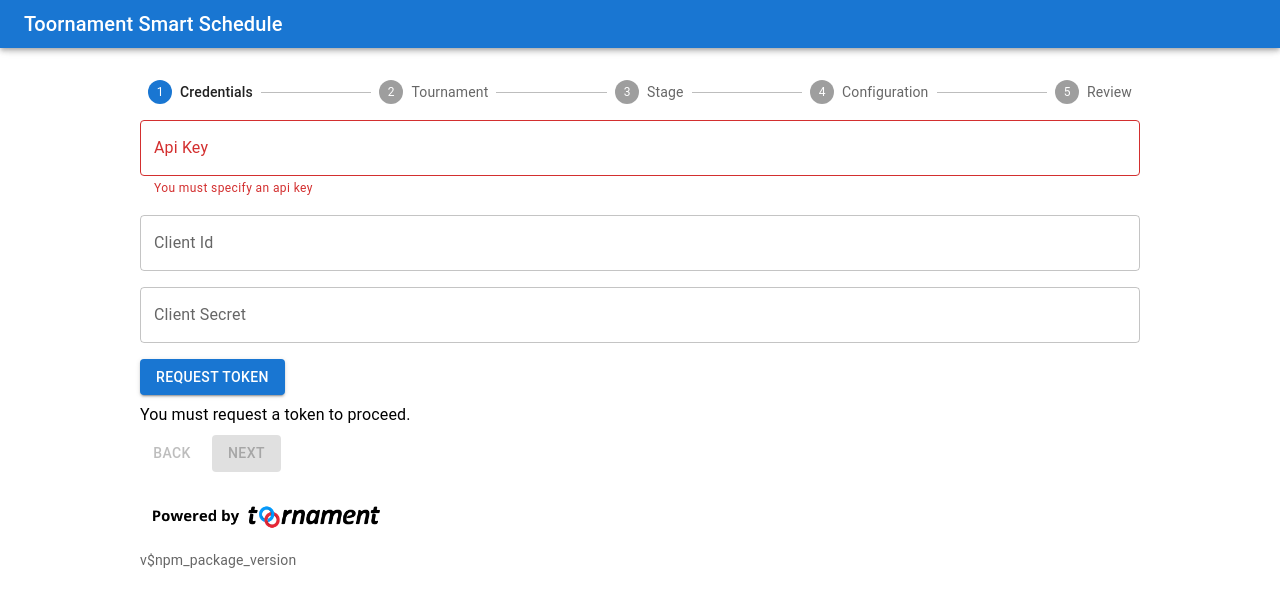
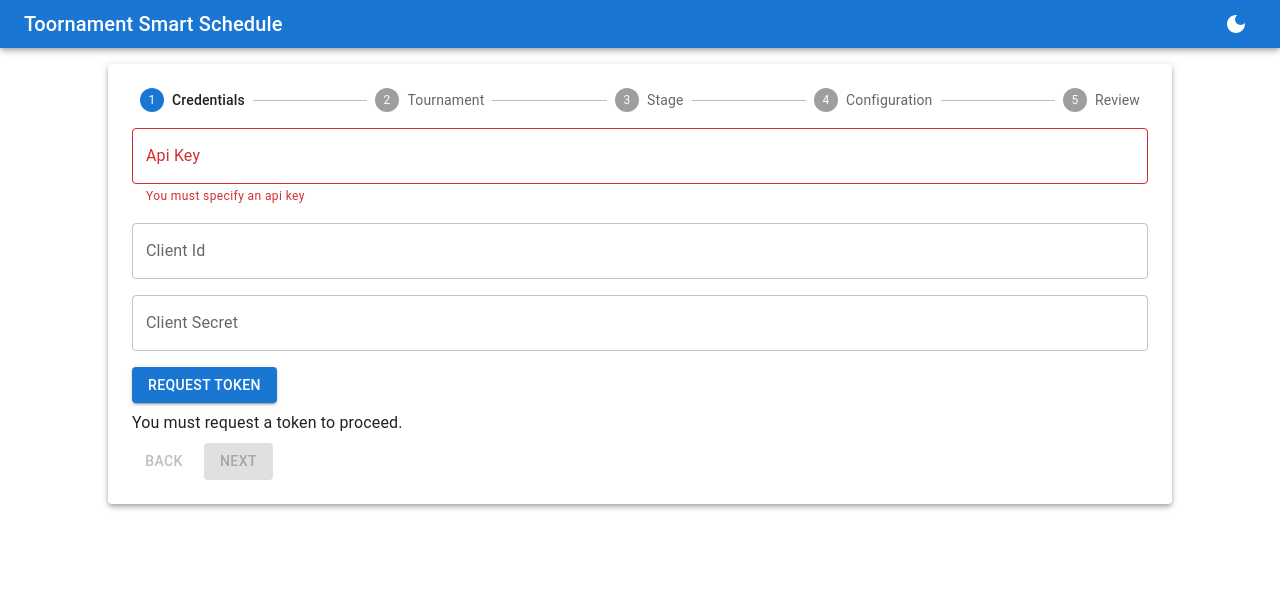
Before and after one commit to mbergen/toornament-smart-schedule, a React (Create React App) app: page / in a window 1280 px wide. Shown: the top 606 px of the page. Built offline with nearby package versions, Linux system fonts and the light colour scheme.

Commit message:
Add dark mode

```diff
--- a/package.json
+++ b/package.json
@@ -1,6 +1,6 @@
 {
   "name": "toornament-smart-schedule",
-  "version": "0.1.5",
+  "version": "0.2.0",
   "private": true,
   "homepage": "https://spcemarine.github.io/toornament-smart-schedule",
   "author": "Philipp Spinner",
--- a/src/App.tsx
+++ b/src/App.tsx
@@ -1,5 +1,4 @@
-import { createTheme, Theme } from '@mui/material';
-import { ThemeProvider } from '@mui/styles';
+import { createTheme, CssBaseline, Paper, Theme, ThemeProvider } from '@mui/material';
 import React from 'react';
 import SmartScheduleRoot from './components/SmartScheduleRoot';
 
@@ -14,7 +13,11 @@
     constructor(props: any) {
         super(props);
 
-        this.lightTheme = createTheme();
+        this.lightTheme = createTheme({
+            palette: {
+                mode: 'light',
+            },
+        });
         this.darkTheme = createTheme({
             palette: {
                 mode: 'dark',
@@ -24,26 +27,22 @@
         this.state = {
             useDarkMode: this.isDarkModeEnabled(),
         };
-
-        window.matchMedia('(prefers-color-scheme: dark)').addEventListener('change', this.updateDarkMode);
     }
 
     isDarkModeEnabled(): boolean {
         return window.matchMedia && window.matchMedia('(prefers-color-scheme: dark)').matches;
     }
 
-    updateDarkMode = (event: MediaQueryListEvent) => {
-        const browserIsInDarkMode = event.matches;
-
-        if (browserIsInDarkMode !== this.state.useDarkMode) {
-            this.setState({ useDarkMode: browserIsInDarkMode });
-        }
+    toggleDarkMode = () => {
+        console.log(this.lightTheme, this.darkTheme);
+        this.setState({ useDarkMode: !this.state.useDarkMode });
     };
 
     render() {
         return (
             <ThemeProvider theme={this.state.useDarkMode ? this.darkTheme : this.lightTheme}>
-                <SmartScheduleRoot />
+                <CssBaseline />
+                <SmartScheduleRoot toggleDarkMode={this.toggleDarkMode} darkMode={this.state.useDarkMode} />
             </ThemeProvider>
         );
     }
--- a/src/ToornamentHelper.ts
+++ b/src/ToornamentHelper.ts
@@ -27,12 +27,12 @@
         request.open('POST', 'https://api.toornament.com/oauth/v2/token');
         request.setRequestHeader('X-Api-Key', this.apiKey);
         request.setRequestHeader('Content-Type', 'application/x-www-form-urlencoded');
-        request.addEventListener('load', (event) => {
+        request.addEventListener('load', (_) => {
             const result = JSON.parse(request.responseText);
             this.updateToken(result.access_token, result.expires_in);
             callback();
         });
-        const body = `grant_type=client_credentials&client_id=${clientId}&client_secret=${clientSecret}&scope=organizer:result`
+        const body = `grant_type=client_credentials&client_id=${clientId}&client_secret=${clientSecret}&scope=organizer:result`;
         request.send(body);
     }
 
@@ -79,7 +79,7 @@
         const expireDate = expireMoment.toDate();
         sessionStorage.setItem(accessTokenItemName, newToken);
         sessionStorage.setItem(expireDateItemName, JSON.stringify(expireDate));
-        this.token = { accessToken: newToken, expireDate: expireDate }
+        this.token = { accessToken: newToken, expireDate: expireDate };
     }
 
     public tokenIsValid(): boolean {
@@ -94,8 +94,15 @@
         return true;
     }
 
-    public rangedToornamentGETAPICall(ressource: string, paginationIdentifier: string, callback: (result: any[]) => void, viewerCall: boolean = false,
-        customHeaders: { name: string, value: string }[] = [], maxResults: number = -1, rangeWidth: number = 50): boolean {
+    public rangedToornamentGETAPICall(
+        ressource: string,
+        paginationIdentifier: string,
+        callback: (result: any[]) => void,
+        viewerCall: boolean = false,
+        customHeaders: { name: string; value: string }[] = [],
+        maxResults: number = -1,
+        rangeWidth: number = 50
+    ): boolean {
         if (this.apiKey == null) {
             return false;
         }
@@ -122,19 +129,42 @@
                     callback(finalResult);
                 } else {
                     rangeOffset += rangeStep;
-                    this.makePagedAPIGETCall(ressource, paginationIdentifier, minRange + rangeOffset, maxRange + rangeOffset, apiCallback, viewerCall, customHeaders);
+                    this.makePagedAPIGETCall(
+                        ressource,
+                        paginationIdentifier,
+                        minRange + rangeOffset,
+                        maxRange + rangeOffset,
+                        apiCallback,
+                        viewerCall,
+                        customHeaders
+                    );
                 }
             } else {
                 console.error(result);
             }
         };
-        this.makePagedAPIGETCall(ressource, paginationIdentifier, minRange, maxRange, apiCallback, viewerCall, customHeaders);
+        this.makePagedAPIGETCall(
+            ressource,
+            paginationIdentifier,
+            minRange,
+            maxRange,
+            apiCallback,
+            viewerCall,
+            customHeaders
+        );
 
         return true;
     }
 
-    private makePagedAPIGETCall(ressource: string, paginationIdentifier: string, rangeMin: number, rangeMax: number,
-        callback: (result: any, status: number, remainingItems: number) => void, viewerCall: boolean = true, customHeaders: { name: string, value: string }[] = []) {
+    private makePagedAPIGETCall(
+        ressource: string,
+        paginationIdentifier: string,
+        rangeMin: number,
+        rangeMax: number,
+        callback: (result: any, status: number, remainingItems: number) => void,
+        viewerCall: boolean = true,
+        customHeaders: { name: string; value: string }[] = []
+    ) {
         if (this.apiKey == null) {
             return false;
         }
@@ -153,13 +183,13 @@
         }
 
         request.setRequestHeader('Range', `${paginationIdentifier}=${rangeMin}-${rangeMax}`);
-        customHeaders.forEach(header => request.setRequestHeader(header.name, header.value));
+        customHeaders.forEach((header) => request.setRequestHeader(header.name, header.value));
         request.addEventListener('load', (_) => {
             if (request.status >= 200 && request.status < 300) {
                 const result = JSON.parse(request.responseText);
                 const remainingItems = result.length >= 50 ? 50 : 0;
                 callback(result, request.status, remainingItems);
-            } else if (request.status ) {
+            } else if (request.status) {
                 callback([], 200, 0);
             } else {
                 callback(request.statusText, request.status, NaN);
@@ -168,8 +198,12 @@
         request.send();
     }
 
-    private makeAPIGETCall(ressource: string, callback: (result: any, status: number) => void, viewerCall: boolean = true,
-        customHeaders: { name: string, value: string }[] = []) {
+    private makeAPIGETCall(
+        ressource: string,
+        callback: (result: any, status: number) => void,
+        viewerCall: boolean = true,
+        customHeaders: { name: string; value: string }[] = []
+    ) {
         if (this.apiKey == null) {
             return false;
         }
@@ -187,7 +221,7 @@
             request.setRequestHeader('Authorization', `Bearer ${this.token!.accessToken}`);
         }
 
-        customHeaders.forEach(header => request.setRequestHeader(header.name, header.value));
+        customHeaders.forEach((header) => request.setRequestHeader(header.name, header.value));
         request.addEventListener('load', (event) => {
             if (request.status >= 200 && request.status < 300) {
                 const result = JSON.parse(request.responseText);
@@ -200,49 +234,58 @@
     }
 
     public getOrganizerMatches(tournamentId: string, stageId: string, callback: (results: any[]) => void) {
-        let ressource = `/tournaments/${tournamentId}/matches?stage_ids=${stageId}`
+        let ressource = `/tournaments/${tournamentId}/matches?stage_ids=${stageId}`;
         this.rangedToornamentGETAPICall(ressource, 'matches', callback);
     }
 
     public getOrganizerRounds(tournamentId: string, stageId: string, callback: (result: any) => void) {
-        let ressource = `/tournaments/${tournamentId}/rounds?stage_ids=${stageId}`
+        let ressource = `/tournaments/${tournamentId}/rounds?stage_ids=${stageId}`;
         this.rangedToornamentGETAPICall(ressource, 'rounds', callback, false);
     }
 
     public getOrganizerStages(tournamentId: string, callback: (result: any) => void) {
-        let ressource = `/tournaments/${tournamentId}/stages`
+        let ressource = `/tournaments/${tournamentId}/stages`;
         this.makeAPIGETCall(ressource, callback, false);
     }
 
     public getOrganizerTournament(tournamentId: string) {
-        let ressource = `/tournaments/${tournamentId}`
-        this.makeAPIGETCall(ressource, (result) => {
-            console.log(result);
-        }, false);
+        let ressource = `/tournaments/${tournamentId}`;
+        this.makeAPIGETCall(
+            ressource,
+            (result) => {
+                console.log(result);
+            },
+            false
+        );
     }
 
     public getOrganizerMatchGames(tournamentId: string, matchId: string, callback: (result: any) => void) {
-        let ressource = `/tournaments/${tournamentId}/matches/${matchId}/games`
+        let ressource = `/tournaments/${tournamentId}/matches/${matchId}/games`;
         this.rangedToornamentGETAPICall(ressource, 'games', callback, false);
     }
 
     public getBracketNodes(tournamentId: string, stageId: string, callback: (result: any) => void) {
-        let ressource = `/tournaments/${tournamentId}/stages/${stageId}/bracket-nodes`
+        let ressource = `/tournaments/${tournamentId}/stages/${stageId}/bracket-nodes`;
         this.rangedToornamentGETAPICall(ressource, 'nodes', callback, true);
     }
 
     public getOrganizerGroups(tournamentId: string, stageId: string, callback: (result: any) => void) {
-        let ressource = `/tournaments/${tournamentId}/groups?stage_ids=${stageId}`
+        let ressource = `/tournaments/${tournamentId}/groups?stage_ids=${stageId}`;
         this.rangedToornamentGETAPICall(ressource, 'groups', callback, false);
     }
 
-    public scheduleMatch(tournamentId: string, matchId: string, date: Date, callback: (result: any, requestStatus: number) => void) {
+    public scheduleMatch(
+        tournamentId: string,
+        matchId: string,
+        date: Date,
+        callback: (result: any, requestStatus: number) => void
+    ) {
         if (this.apiKey == null) {
             return false;
         }
 
         const ressource = `https://api.toornament.com/organizer/v2/tournaments/${tournamentId}/matches/${matchId}`;
-        const requestBody = { scheduled_datetime: moment(date).format('YYYY-MM-DDTHH:mm:ssZ') } // 2015-12-31T00:00:00+00:00
+        const requestBody = { scheduled_datetime: moment(date).format('YYYY-MM-DDTHH:mm:ssZ') }; // 2015-12-31T00:00:00+00:00
         let request = new XMLHttpRequest();
         request.open('PATCH', ressource);
         request.setRequestHeader('X-Api-Key', this.apiKey);
--- a/src/components/Footer.tsx
+++ /dev/null
@@ -1,20 +0,0 @@
-import { styled, Typography } from '@mui/material';
-import React from 'react';
-import PoweredbyToor_Black from '../assets/PoweredbyToor_Black.png'
-
-const Root = styled('div')(({ theme }) => ({
-    marginTop: theme.spacing(2)
-}));
-
-export default class Footer extends React.Component<any, any> {
-    render() {
-        return (
-            <Root>
-                <img src={PoweredbyToor_Black} style={{maxWidth: 250}} alt='Powered By Toornament'></img>
-                <Typography variant='body2' color='textSecondary'>
-                    v{process.env.REACT_APP_VERSION}
-                </Typography>
-            </Root>
-        );
-    }
-}
--- a/src/components/SmartScheduleRoot.tsx
+++ b/src/components/SmartScheduleRoot.tsx
@@ -1,66 +1,22 @@
 import React from 'react';
 import { styled } from '@mui/material/styles';
-import { Typography, AppBar, Toolbar } from '@mui/material';
+import { Typography, AppBar, Toolbar, Paper, IconButton, Grid, Tooltip } from '@mui/material';
+import Brightness4Icon from '@mui/icons-material/Brightness4';
+import DarkModeIcon from '@mui/icons-material/DarkMode';
 import ToornamentHelper from '../ToornamentHelper';
 import ScheduleStepper from '../components/ScheduleStepper';
-import Footer from './Footer';
-const PREFIX = 'SmartScheduleRoot';
-
-const classes = {
-    root: `${PREFIX}-root`,
-    menuButton: `${PREFIX}-menuButton`,
-    hide: `${PREFIX}-hide`,
-    content: `${PREFIX}-content`,
-    button: `${PREFIX}-button`,
-    paper: `${PREFIX}-paper`,
-    table: `${PREFIX}-table`,
-};
-
-const Root = styled('div')(({ theme }) => ({
-    [`&.${classes.root}`]: {
-        display: 'flex',
-        justifyContent: 'center',
-    },
-
-    [`& .${classes.menuButton}`]: {
-        marginRight: theme.spacing(2),
-    },
-
-    [`& .${classes.hide}`]: {
-        display: 'none',
-    },
-
-    [`& .${classes.content}`]: {
-        flexGrow: 1,
-        maxWidth: 1000,
-        padding: theme.spacing(3),
-        marginTop: theme.spacing(6),
-    },
-
-    [`& .${classes.button}`]: {
-        marginLeft: 16,
-        marginTop: 8,
-        marginRight: 16,
-        marginBottom: 8,
-    },
-
-    [`& .${classes.paper}`]: {
-        width: '100%',
-        marginTop: theme.spacing(3),
-        overflowX: 'auto',
-    },
-
-    [`& .${classes.table}`]: {
-        minWidth: 650,
-    },
-}));
 
 interface AppState {
     toornamentHelper: ToornamentHelper;
 }
 
-export default class SmartScheduleRoot extends React.Component<any, AppState> {
-    constructor(props: any) {
+interface SmartScheduleRootProps {
+    toggleDarkMode: () => void;
+    darkMode: boolean;
+}
+
+export default class SmartScheduleRoot extends React.Component<SmartScheduleRootProps, AppState> {
+    constructor(props: SmartScheduleRootProps) {
         super(props);
 
         this.state = {
@@ -70,19 +26,34 @@
 
     render() {
         return (
-            <Root className={classes.root}>
+            <React.Fragment>
                 <AppBar position='fixed'>
                     <Toolbar variant='dense'>
-                        <Typography variant='h6' noWrap>
-                            Toornament Smart Schedule
-                        </Typography>
+                        <Tooltip title={`v${process.env.REACT_APP_VERSION}`}>
+                            <Typography variant='h6' noWrap sx={{ flexGrow: 1 }}>
+                                Toornament Smart Schedule
+                            </Typography>
+                        </Tooltip>
+                        <Tooltip title={'Toggle Dark Mode'}>
+                            <IconButton onClick={this.props.toggleDarkMode} color='inherit'>
+                                {this.props.darkMode ? <Brightness4Icon /> : <DarkModeIcon />}
+                            </IconButton>
+                        </Tooltip>
                     </Toolbar>
                 </AppBar>
-                <main className={classes.content}>
+                <Paper
+                    component='main'
+                    elevation={4}
+                    sx={{
+                        margin: 'auto',
+                        maxWidth: 1064,
+                        padding: 3,
+                        marginTop: 8,
+                    }}
+                >
                     <ScheduleStepper toornamentHelper={this.state.toornamentHelper} />
-                    <Footer />
-                </main>
-            </Root>
+                </Paper>
+            </React.Fragment>
         );
     }
 }
```
Also changed, not shown: src/assets/PoweredbyToor_Black.png (deleted).
